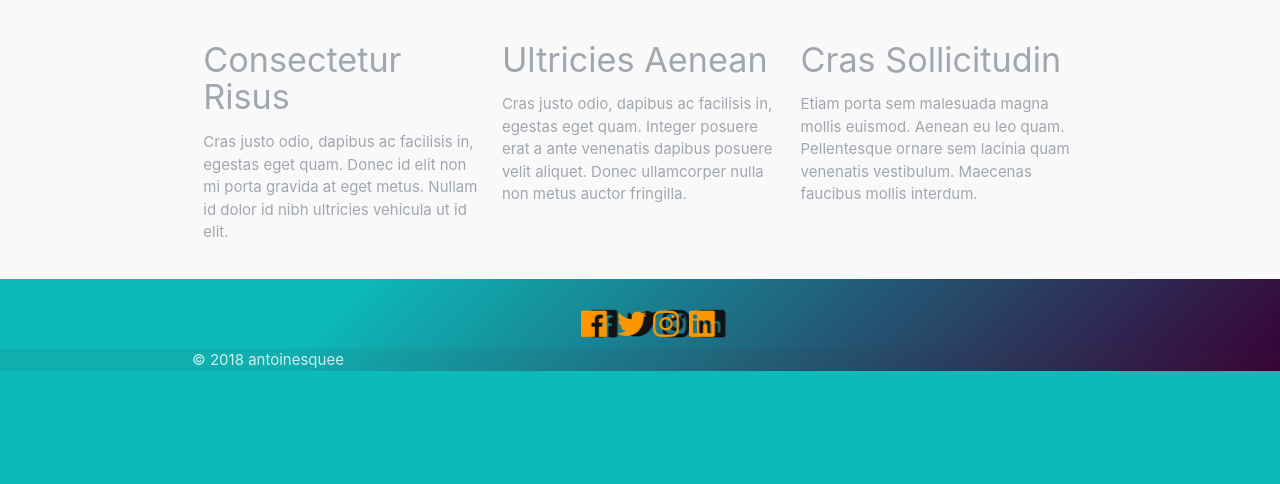
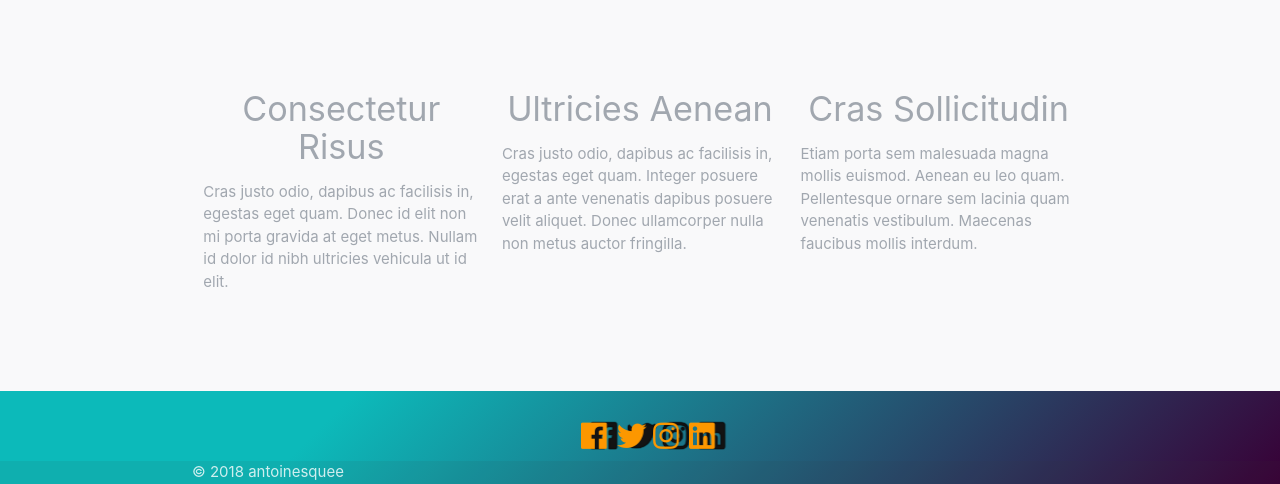
Before and after one commit to antoinesquee/mysite, a plain HTML site: page index.html in a window 1280 px wide. Shown: the part 802-1286 px from the top of the page. Before the commit the page ends 1173 px from the top, so only its background shows below. Drawn offline with nearby package versions, Linux system fonts and the light colour scheme.

Commit message:
cards done

```diff
--- a/css/style.css
+++ b/css/style.css
@@ -1,3 +1,16 @@
+/*------------------------------------*\
+	COMMONS CLASSES
+\*------------------------------------*/
+.features,
+.blog,
+.gallery,
+.clients,
+.prefooter .container-fluid
+{
+    padding-top: 3.3em;
+    padding-bottom: 4.2em;
+}
+
 /*------------------------------------*\
 	HEADER
 \*------------------------------------*/
--- a/index.html
+++ b/index.html
@@ -33,17 +33,17 @@
           <div class="row features">
               <div class="col s4 text-center" data-wow-delay="100ms">
                   <!--Иконка--><span class="typcn typcn-pencil x3"></span>
-                  <h4>Consectetur Risus</h4>
+                  <h4 class="center-align">Consectetur Risus</h4>
                   <p>Cras justo odio, dapibus ac facilisis in, egestas eget quam. Donec id elit non mi porta gravida at eget metus. Nullam id dolor id nibh ultricies vehicula ut id elit.</p>
               </div>
               <div class="col s4 text-center" data-wow-delay="300ms">
                   <!--Иконка--><span class="typcn typcn-camera-outline x3"></span>
-                  <h4>Ultricies Aenean</h4>
+                  <h4 class="center-align">Ultricies Aenean</h4>
                   <p>Cras justo odio, dapibus ac facilisis in, egestas eget quam. Integer posuere erat a ante venenatis dapibus posuere velit aliquet. Donec ullamcorper nulla non metus auctor fringilla.</p>
               </div>
               <div class="col s4 text-center " data-wow-delay="500ms">
                   <!--Иконка--><span class="typcn typcn-bookmark x3"></span>
-                  <h4>Cras Sollicitudin</h4>
+                  <h4 class="center-align">Cras Sollicitudin</h4>
                   <p>Etiam porta sem malesuada magna mollis euismod. Aenean eu leo quam. Pellentesque ornare sem lacinia quam venenatis vestibulum. Maecenas faucibus mollis interdum.</p>
               </div>
           </div>
```
